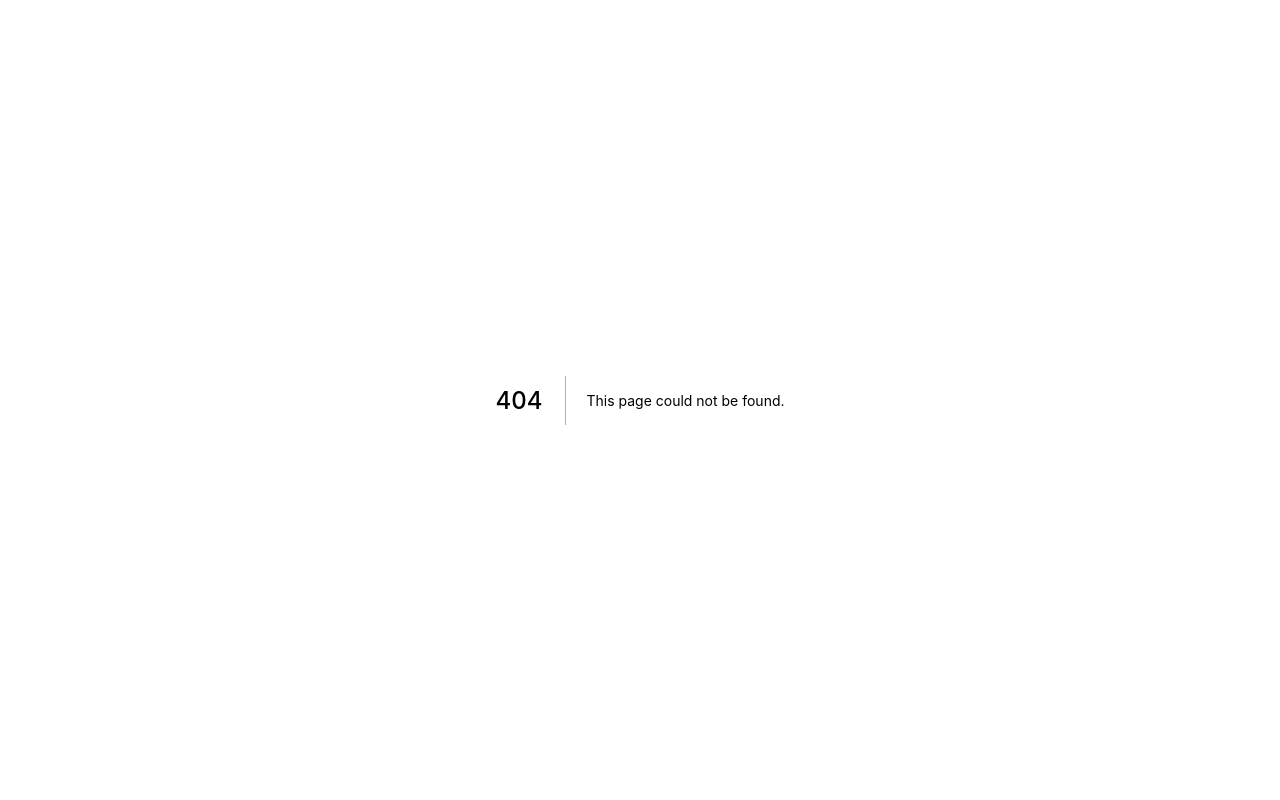
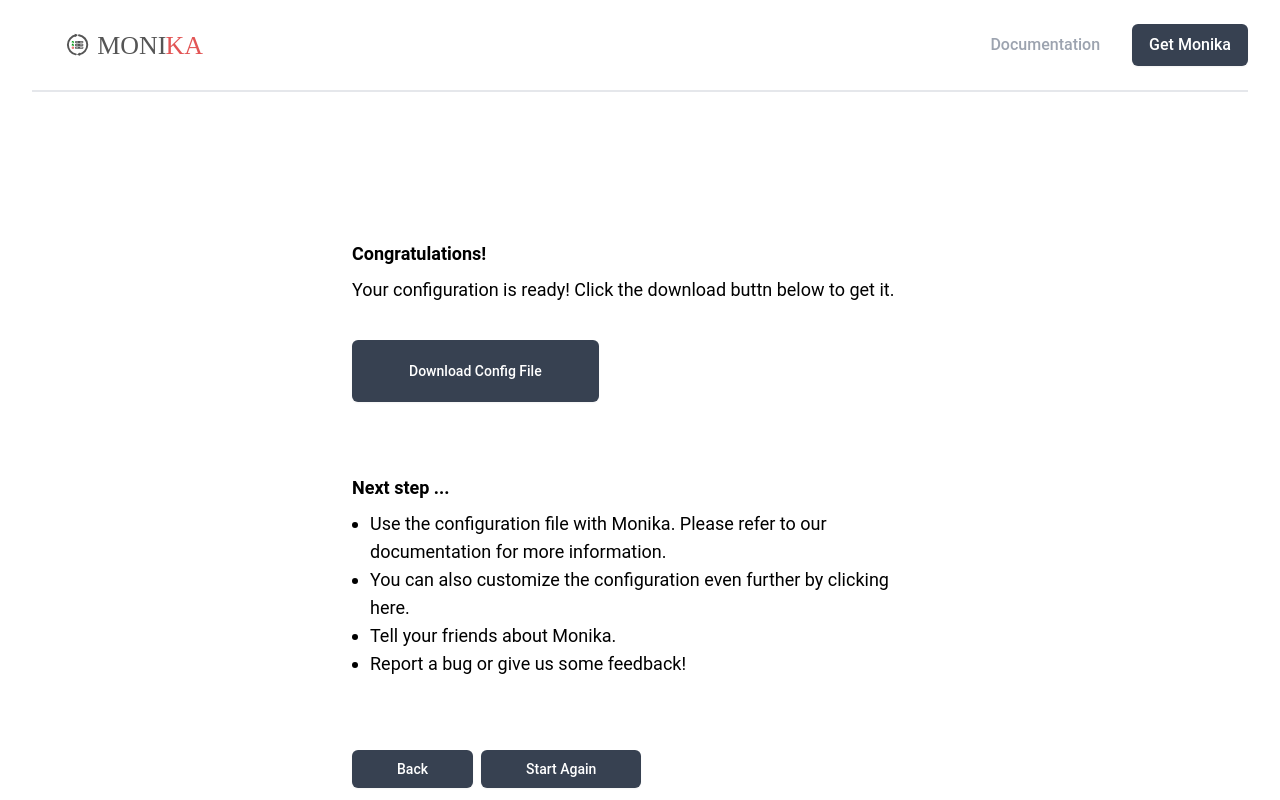
Before and after one commit to hyperjumptech/monika-config-generator, a Next.js app: page /download in a window 1280 px wide. Before the commit this address had no page. Shown: the top 800 px of the page. Built offline with nearby package versions, Linux system fonts and the light colour scheme.

Commit message:
feat(download): add download config page

```diff
--- a/components/button/index.tsx
+++ b/components/button/index.tsx
@@ -6,7 +6,7 @@ export default function Button(
   return (
     <button
       {...props}
-      className="inline-flex justify-center py-2 px-11 border border-transparent shadow-sm text-sm font-medium rounded-md text-white bg-gray-700 hover:bg-gray-800 focus:outline-none focus:ring-2 focus:ring-offset-2 focus:ring-gray-700">
+      className="inline-flex justify-center py-2 px-11 border border-transparent shadow-sm text-sm font-medium rounded-md text-white bg-gray-700 hover:bg-gray-800 focus:outline-none focus:ring-2 focus:ring-offset-2 focus:ring-gray-700 mr-2">
       {props.children}
     </button>
   );
--- a/package.json
+++ b/package.json
@@ -14,6 +14,7 @@
     "static-analysis": "run-p check-types check-format check-lint"
   },
   "dependencies": {
+    "@babel/runtime": "^7.13.10",
     "@fortawesome/fontawesome-svg-core": "1.2.35",
     "@fortawesome/free-brands-svg-icons": "5.15.3",
     "@fortawesome/free-solid-svg-icons": "5.15.3",
--- /dev/null
+++ b/pages/download.tsx
@@ -0,0 +1,66 @@
+import { SyntheticEvent } from 'react';
+import { Layout, Button } from '../components';
+
+export default function Download(): JSX.Element {
+  const handleBack = (e: SyntheticEvent) => {
+    e.preventDefault();
+    console.log('Click Back');
+  };
+  const handleStart = (e: SyntheticEvent) => {
+    e.preventDefault();
+    console.log('Click Start Again');
+  };
+  const handleDownload = (e: SyntheticEvent) => {
+    e.preventDefault();
+    console.log('Click Download');
+  };
+  return (
+    <Layout>
+      <div className="lg:py-20 xl:py-32 xl:px-80">
+        <form>
+          <fieldset>
+            <p className="text-md md:text-lg md:font-bold">Congratulations!</p>
+            <p className="mt-2 text-sm sm:text-lg">
+              Your configuration is ready! Click the download buttn below to get
+              it.
+            </p>
+            <div className="mt-6 py-3">
+              <Button type="submit" onClick={handleDownload}>
+              <div className="py-3 px-3">
+                Download Config File
+                </div>
+              </Button>
+            </div>
+            <div className="mt-12 py-3">
+              <p className="text-md md:text-lg md:font-bold">Next step ...</p>
+              <p className="mt-2 text-sm sm:text-lg">
+                <ul className="">
+                  <li>
+                    Use the configuration file with Monika. Please refer to our
+                    documentation for more information.
+                  </li>
+                  <li>
+                    You can also customize the configuration even further by
+                    clicking here.
+                  </li>
+                  <li>Tell your friends about Monika.</li>
+                  <li>Report a bug or give us some feedback!</li>
+                </ul>
+              </p>
+            </div>
+            <div className="mt-12 py-3">
+              <div>
+                <Button type="submit" onClick={handleBack}>
+                  Back
+                </Button>
+                <Button type="submit" onClick={handleStart}>
+                  Start Again
+                </Button>
+              </div>
+            </div>
+          </fieldset>
+        </form>
+      </div>
+    </Layout>
+  );
+}
--- a/styles/globals.css
+++ b/styles/globals.css
@@ -3,3 +3,8 @@
 @tailwind utilities;
 
 @import url('https://fonts.googleapis.com/css2?family=Roboto:wght@400;700&display=swap');
+
+ul {
+    list-style-type: disc !important;
+    margin-left:1em;
+}
```
Also changed, not shown: 1 other file (tests, documents, lock files or other folders).
